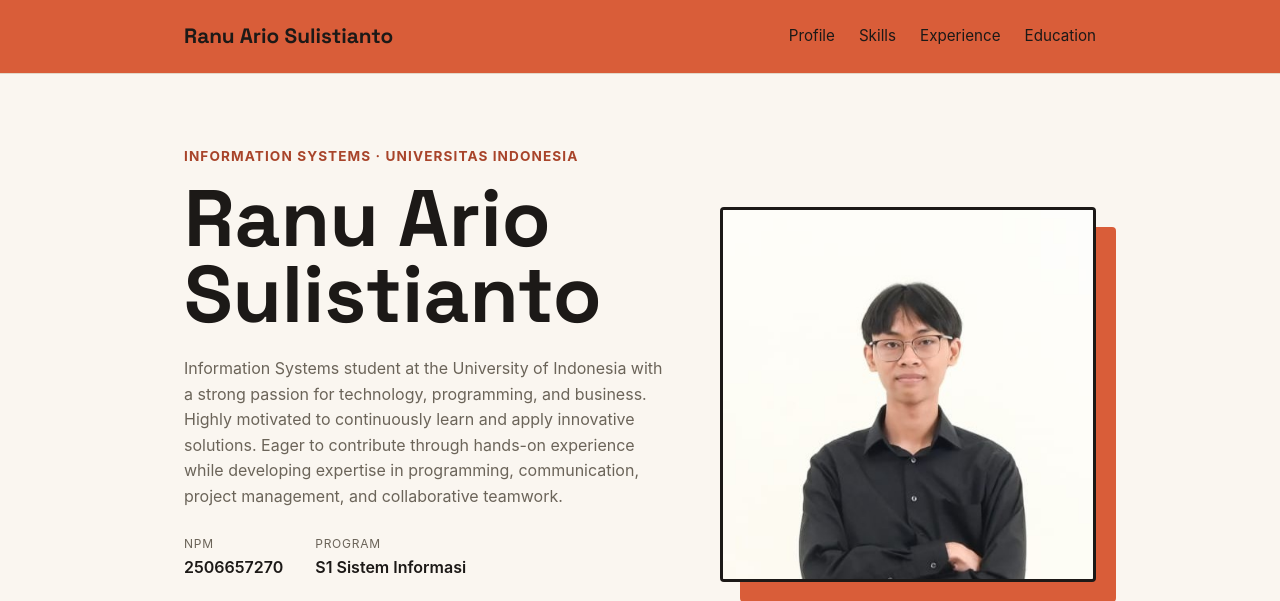
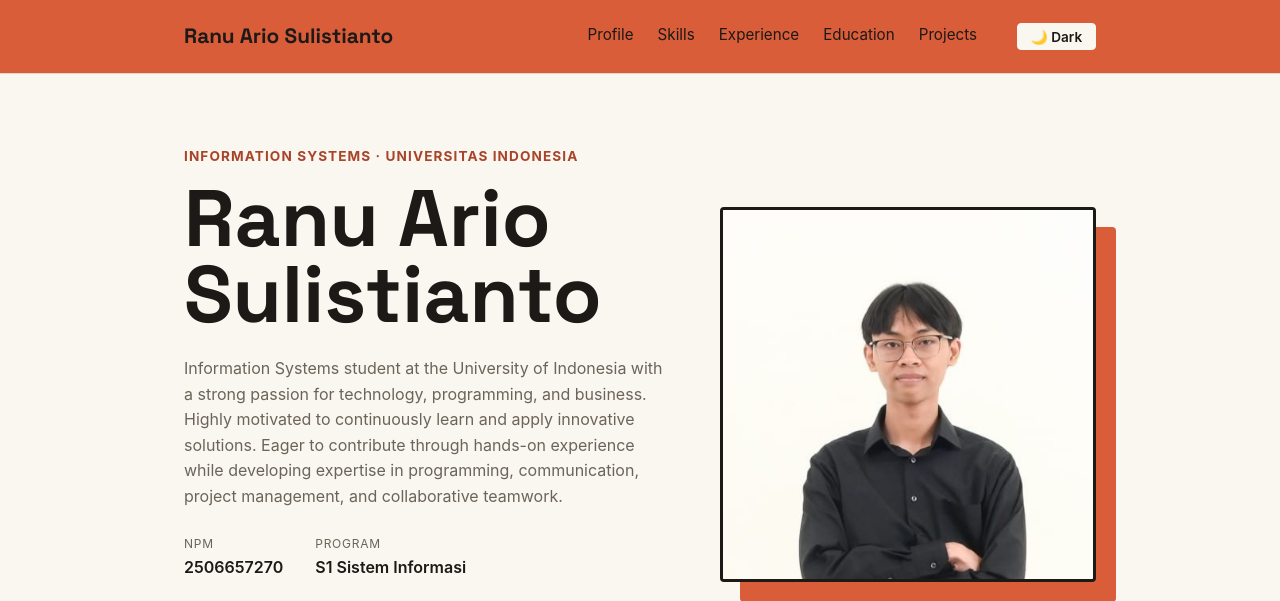
Before and after one commit to Ranario13/MyPortofolio, a Django app: page / in a window 1280 px wide. Shown: the top 601 px of the page. Run offline with Django 5.2, Linux system fonts and the light colour scheme.

Commit message:
Adding a Dark Theme and Glow Effect to Navigation

```diff
--- a/static/css/style.css
+++ b/static/css/style.css
@@ -14,11 +14,40 @@
     --radius: 4px;
 }
 
+[data-theme="dark"] {
+    --ink: #faf6f0;
+    --paper: #1c1917;
+    --accent: #a8442a;
+    --accent-dark: #d95d39;
+    --line: #3a352e;
+    --text-muted: #a0998f;
+}
+
 body {
     font-family: -apple-system, "Segoe UI", Roboto, Helvetica, Arial, sans-serif;
     color: var(--ink);
     background-color: var(--paper);
     line-height: 1.6;
+    transition: background-color 0.5s ease, color 0.5s ease;
+}
+
+.theme-toggle {
+    background: var(--paper);
+    border: 1px solid var(--paper);
+    color: var(--ink);
+    padding: 0.3rem 0.8rem;
+    border-radius: var(--radius);
+    cursor: pointer;
+    font-family: inherit;
+    font-size: 0.85rem;
+    font-weight: 600;
+    transition: all 0.2s ease;
+    margin-left: 1rem;
+}
+
+.theme-toggle:hover {
+    background-color: var(--paper);
+    color: var(--accent);
 }
 
 h1, .brand {
@@ -47,6 +76,13 @@ h1, .brand {
 .navigation{
     display: flex;
     gap: 1.5rem;
+}
+
+.navigation a:hover{
+    text-shadow: 0 0 10px var(--paper),
+              0 0 20px var(--paper),
+              0 0 40px var(--paper),
+              0 0 60px var(--paper);
 }
 /*Navigation*/
 
--- a/templates/index.html
+++ b/templates/index.html
@@ -26,6 +26,10 @@
                 <nav>
                     <a href="#education">Education</a>
                 </nav>
+                <nav>
+                    <a href="#projects">Projects</a>
+                </nav>
+                <button id="theme-toggle" class="theme-toggle">🌙 Dark</button>
             </div>
         </div>
     </header>
@@ -130,5 +134,21 @@
             <p>&copy; 2026 Ranu Ario Sulistianto. Fakultas Ilmu Komputer, Universitas Indonesia.</p>
         </div>
     </footer>
+
+    <script>
+        const themeToggle = document.getElementById('theme-toggle');
+
+        themeToggle.addEventListener('click', () => {
+            const isDark = document.body.getAttribute('data-theme') === 'dark';
+
+            if (isDark) {
+                document.body.removeAttribute('data-theme');
+                themeToggle.textContent = '🌙 Dark';
+            } else {
+                document.body.setAttribute('data-theme', 'dark');
+                themeToggle.textContent = '☀️ Light';
+            }
+        });
+    </script>
 </body>
 </html>
```
